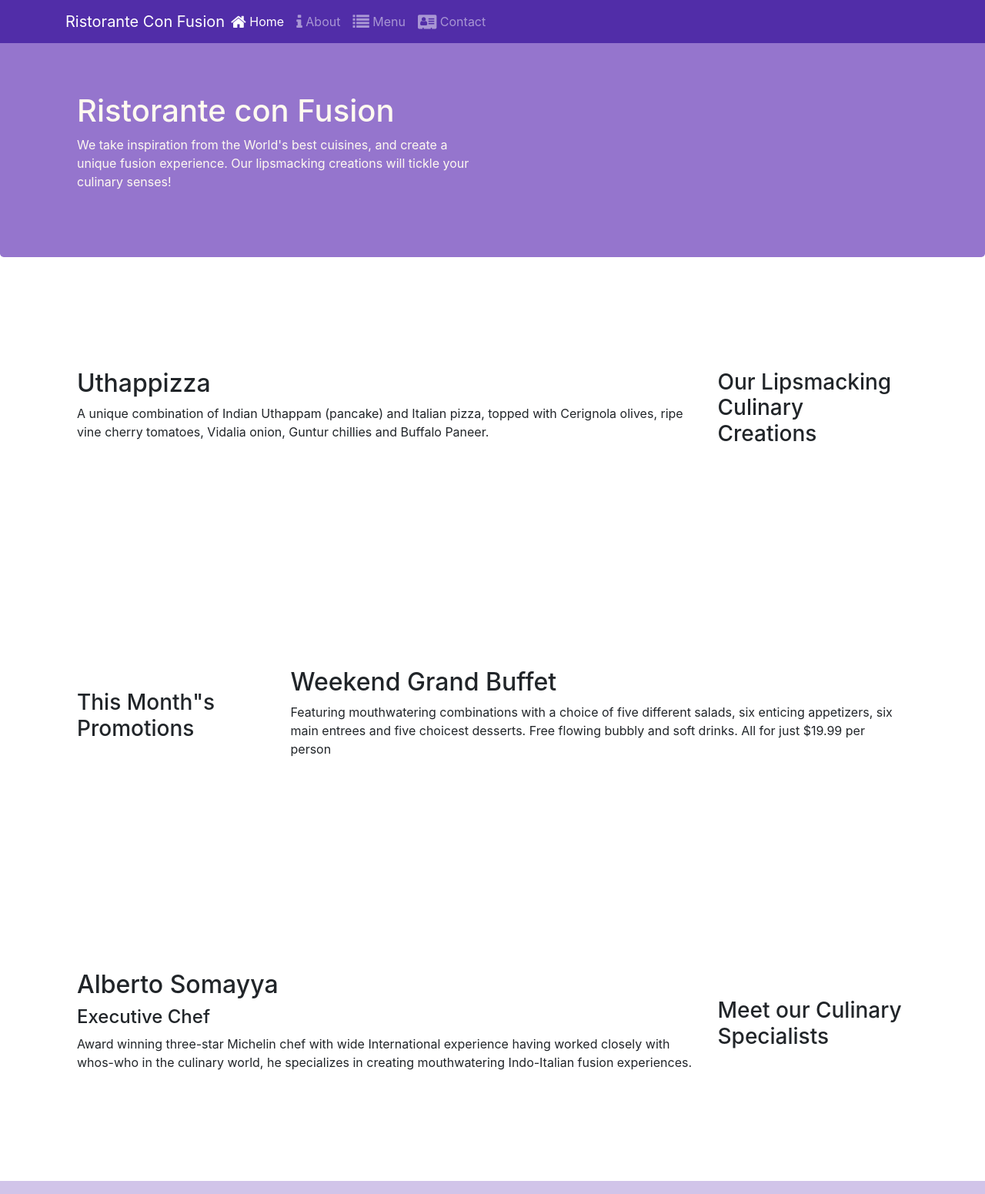
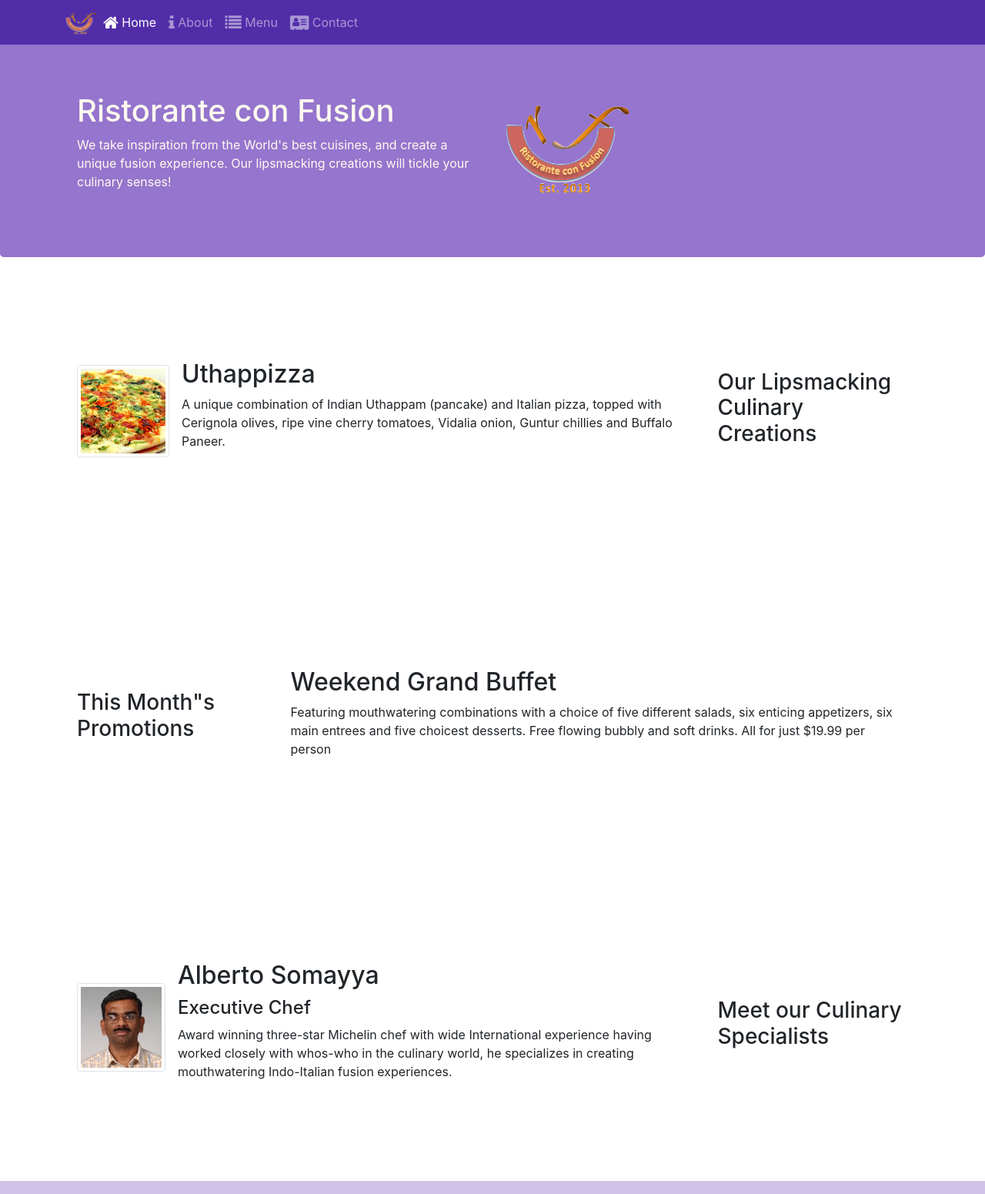
Before and after one commit to simonavilav/bs4-project, a website: page index.html in a window 1280 px wide. Shown: the top 1551 px of the page at 77% size. Drawn offline with nearby package versions, Linux system fonts and the light colour scheme.

Commit message:
Images and Media.

```diff
--- a/index.html
+++ b/index.html
@@ -21,7 +21,7 @@
             <button class="navbar-toggler" type="button" data-toggle="collapse" data-target="#Navbar">
                 <span class="navbar-toggler-icon"></span>
             </button>
-            <a class="navbar-brand mr-auto" href="#">Ristorante Con Fusion</a>
+            <a class="navbar-brand mr-auto" href="#"><img src="img/logo.png" height="30" width="41"></a>
             <div class="collapse navbar-collapse" id="Navbar">
                 <ul class="navbar-nav mr-auto">
                     <li class="nav-item active"><a class="nav-link" href="#"><span class="fa fa-home fa-lg"></span> Home</a></li>
@@ -39,7 +39,8 @@
                     <h1>Ristorante con Fusion</h1>
                     <p>We take inspiration from the World's best cuisines, and create a unique fusion experience. Our lipsmacking creations will tickle your culinary senses!</p>
                 </div>
-                <div class="col-12 col-sm">
+                <div class="col-12 col-sm align-self-center">
+                    <img src="img/logo.png" class="img-fluid">
                 </div>
             </div>
         </div>
@@ -51,8 +52,14 @@
                 <h3>Our Lipsmacking Culinary Creations</h3>
             </div>
             <div class="col col-sm order-sm-first col-md">
-                <h2>Uthappizza</h2>
-                <p>A unique combination of Indian Uthappam (pancake) and Italian pizza, topped with Cerignola olives, ripe vine cherry tomatoes, Vidalia onion, Guntur chillies and Buffalo Paneer.</p>
+                <div class="media">
+                    <img class="d-flex mr-3 img-thumbnail align-self-center"
+                        src="img/uthappizza.png" alt="uthapizza">
+                    <div class="media-body">
+                        <h2 class="mt-0">Uthappizza</h2>
+                        <p class="d-none d-sm-block">A unique combination of Indian Uthappam (pancake) and Italian pizza, topped with Cerignola olives, ripe vine cherry tomatoes, Vidalia onion, Guntur chillies and Buffalo Paneer.</p>
+                    </div>
+                </div>
             </div>
         </div>
 
@@ -63,7 +70,7 @@
             </div>
             <div class="col col-sm col-md">
                 <h2>Weekend Grand Buffet</h2>
-                <p>Featuring mouthwatering combinations with a choice of five different salads, six enticing appetizers, six main entrees and five choicest desserts. Free flowing bubbly and soft drinks. All for just $19.99 per person </p>
+                <p class="d-none d-sm-block">Featuring mouthwatering combinations with a choice of five different salads, six enticing appetizers, six main entrees and five choicest desserts. Free flowing bubbly and soft drinks. All for just $19.99 per person </p>
             </div>
         </div>
 
@@ -72,9 +79,15 @@
                 <h3>Meet our Culinary Specialists</h3>
             </div>
             <div class="col col-sm order-sm-first col-md">
-                <h2>Alberto Somayya</h2>
-                <h4>Executive Chef</h4>
-                <p>Award winning three-star Michelin chef with wide International experience having worked closely with whos-who in the culinary world, he specializes in creating mouthwatering Indo-Italian fusion experiences. </p>
+                <div class="media">
+                    <img class="d-flex mr-3 img-thumbnail align-self-center"
+                        src="img/alberto.png" alt="alberto">
+                    <div class=media-body>
+                        <h2>Alberto Somayya</h2>
+                        <h4>Executive Chef</h4>
+                        <p class="d-none d-sm-block">Award winning three-star Michelin chef with wide International experience having worked closely with whos-who in the culinary world, he specializes in creating mouthwatering Indo-Italian fusion experiences. </p>
+                    </div>
+                </div>
             </div>
         </div>
     </div>
```
Also changed, not shown: aboutus.html (+3 -2 lines), contactus.html (+4 -4 lines), img/alberto.png (added), img/buffet.png (added), img/logo.png (added), img/uthappizza.png (added), 1 other file.
